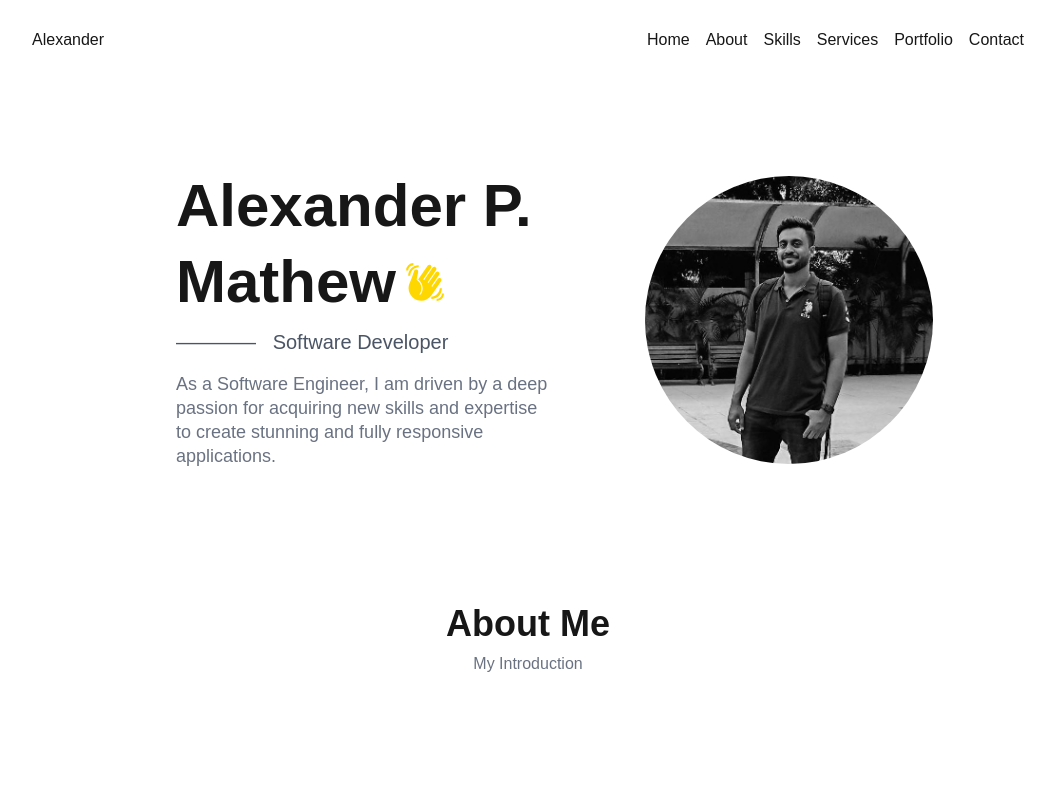
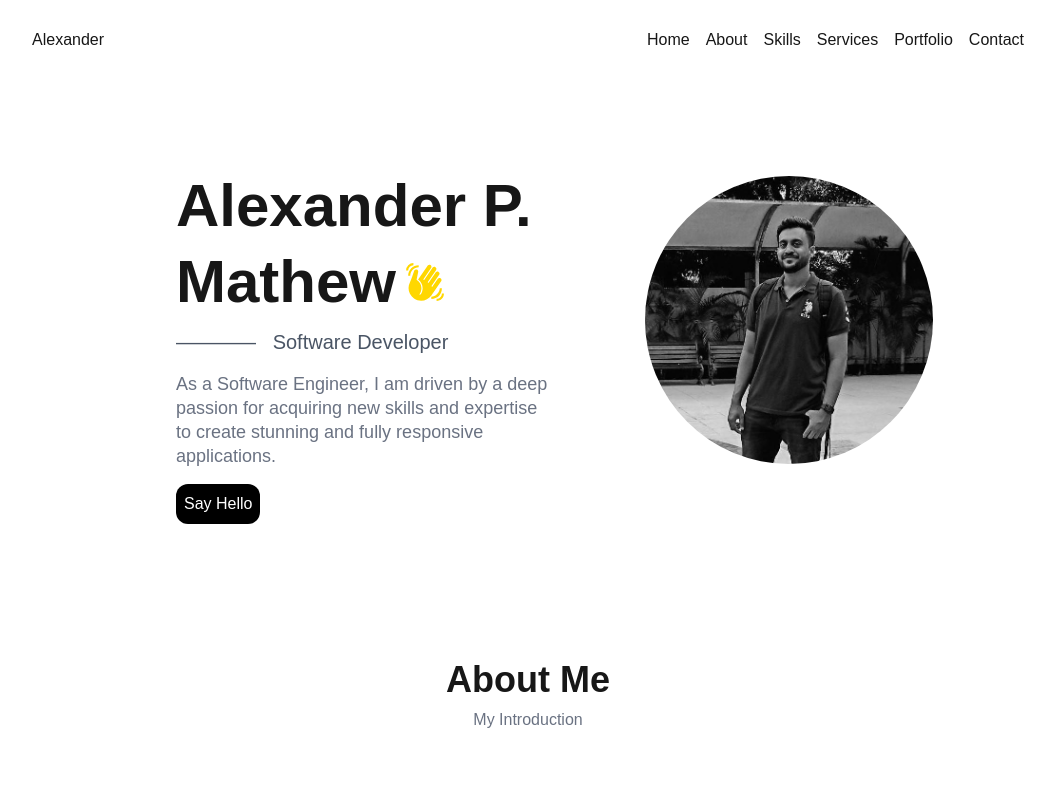
Before and after one commit to Ale-Math/portfolio, a Next.js app in the folder portfolio/: page / in a window 1280 px wide. Shown: the top 794 px of the page, without its empty margins (112-1167 px from the left). Built offline with nearby package versions, Linux system fonts and the light colour scheme.

Commit message:
added button

```diff
--- a/portfolio/app/Components/Button.tsx
+++ b/portfolio/app/Components/Button.tsx
@@ -6,6 +6,12 @@ interface ButtonProps {
   postIcon?: ReactNode;
 }
 
-export function Button() {
-  return <div></div>;
+export function Button(props: ButtonProps) {
+  return (
+    <button className="flex justify-center bg-black p-2 rounded-xl text-white cursor-pointer">
+      {props.preIcon}
+      {props.text}
+      {props.postIcon}
+    </button>
+  );
 }
--- a/portfolio/app/page.tsx
+++ b/portfolio/app/page.tsx
@@ -1,3 +1,4 @@
+import { Button } from "./Components/Button";
 import { Call } from "./Components/Icons/call";
 import { Case } from "./Components/Icons/case";
 import { Trophy } from "./Components/Icons/trophy";
@@ -36,6 +37,7 @@ export default function Home() {
             new skills and expertise to create stunning and fully responsive
             applications.
           </p>
+          <Button text="Say Hello" />
         </div>
         <div className="w-2/5">
           <img
```
Also changed, not shown: portfolio/app/Components/Icons/hello.tsx (added).
